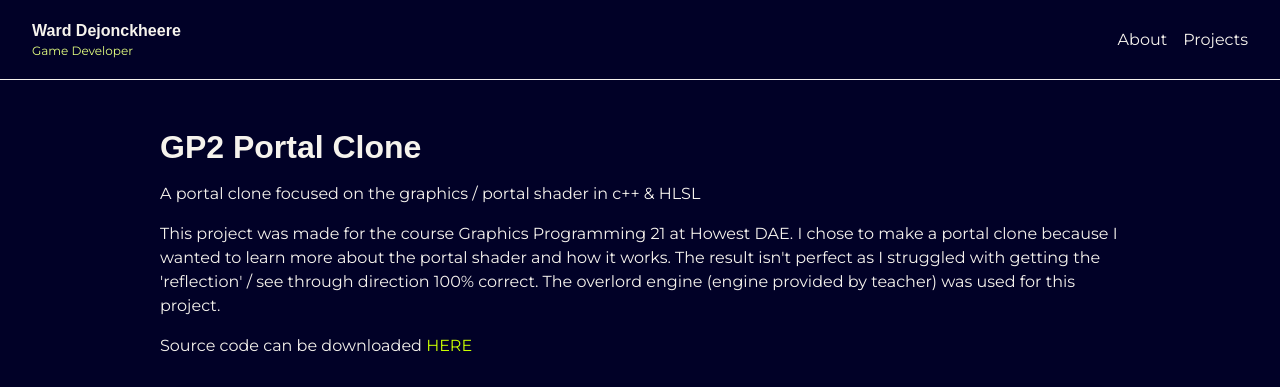
After one commit to DejonckheereWard/PortfolioWebsite, a Django app: page /projects/gp2_portalclone in a window 1280 px wide. The commit adds this page. Shown: the top 387 px of the page. Run offline with Django 4.2, Linux system fonts and the light colour scheme; some web fonts are replaced.

Commit message:
Added GP2 Portal Clone project

```diff
--- /dev/null
+++ b/portfolio/templates/portfolio/projects/gp2_portalclone.html
@@ -0,0 +1,46 @@
+{% load static %}
+<!DOCTYPE html>
+<html lang="en">
+<head>
+    {% include "portfolio/snippets/common_head.html" %}
+    <title>Graphics Programming 2 - Portal Clone</title>
+</head>
+<body>
+{% include "portfolio/snippets/header.html" %}
+<section class="c-project-page">
+    <div class="c-project-page__header">
+        <h1 class="c-project-page__title">GP2 Portal Clone</h1>
+        <p class="c-project-page__subtitle">A portal clone focused on the graphics / portal shader in c++ & HLSL</p>
+    </div>
+    <div class="c-project-page__content">
+        <div class="c-project-page__text">
+            <p>
+                This project was made for the course Graphics Programming 21 at Howest DAE. I chose to make a portal
+                clone because I wanted to learn more about the portal shader and how it works. The result isn't perfect
+                as I
+                struggled with getting the 'reflection' / see through direction 100% correct.
+                The overlord engine (engine provided by teacher) was used for this project.
+            </p>
+            <p>
+                Source code can be downloaded <a
+                    href="{% static "portfolio/downloads/GP2_PortalClone_Ward_Dejonckheere.zip" %}">HERE</a>
+            </p>
+        </div>
+
+        <div class="c-project-page__youtube-video">
+            <iframe width="1920" height="1080" src="https://youtube.com/embed/aF9rZvALeBM">
+            </iframe>
+        </div>
+        <div class="c-project-page__image">
+            <img src="{% static 'portfolio/images/GP2_PortalClone/menu.webp' %}" alt="Main menu">
+        </div>
+        <div class="c-project-page__image">
+            <img src="{% static 'portfolio/images/GP2_PortalClone/portalview.webp' %}" alt="A Portal">
+        </div>
+        <div class="c-project-page__image">
+            <img src="{% static 'portfolio/images/GP2_PortalClone/pausemenu.webp' %}" alt="Pause menu">
+        </div>
+    </div>
+</section>
+</body>
+</html>
```
Also changed, not shown: portfolio/templates/portfolio/index.html (+19 -0 lines), portfolio/static/portfolio/images/GP2_PortalClone/menu.webp (added), portfolio/static/portfolio/images/GP2_PortalClone/pausemenu.webp (added), portfolio/static/portfolio/images/GP2_PortalClone/portalview.webp (added).
